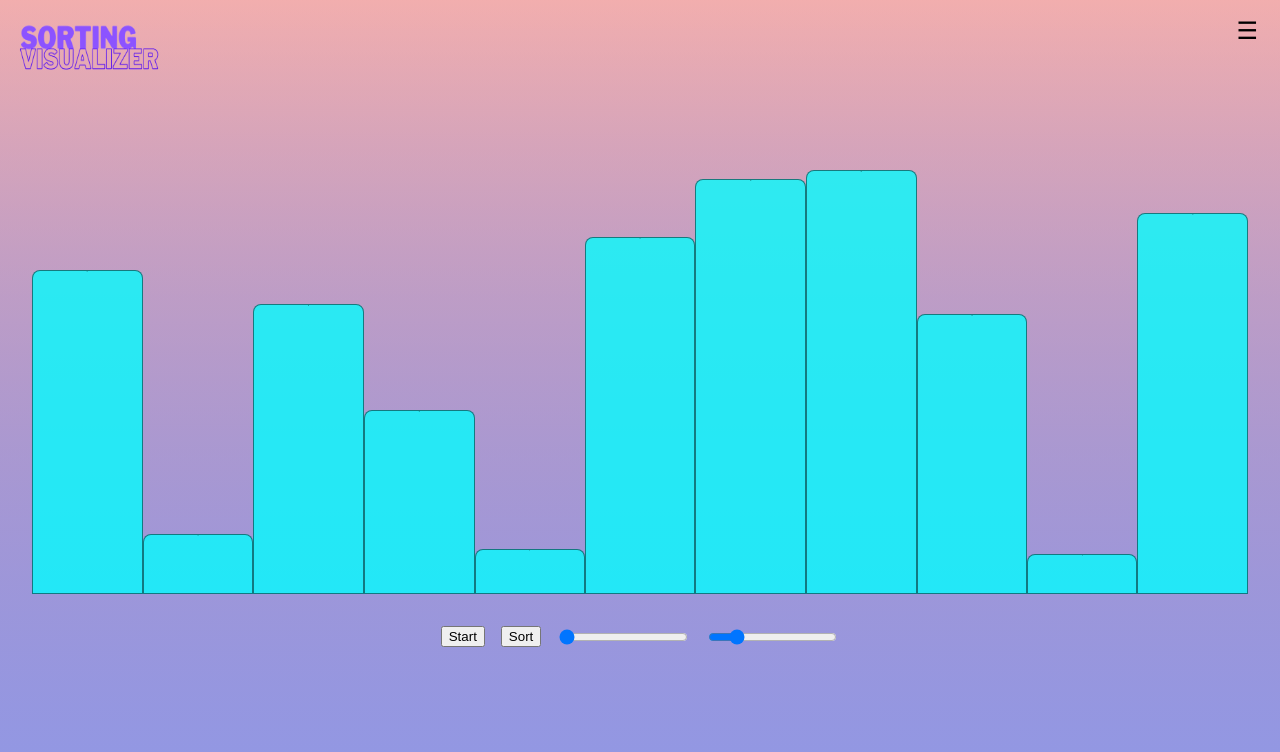
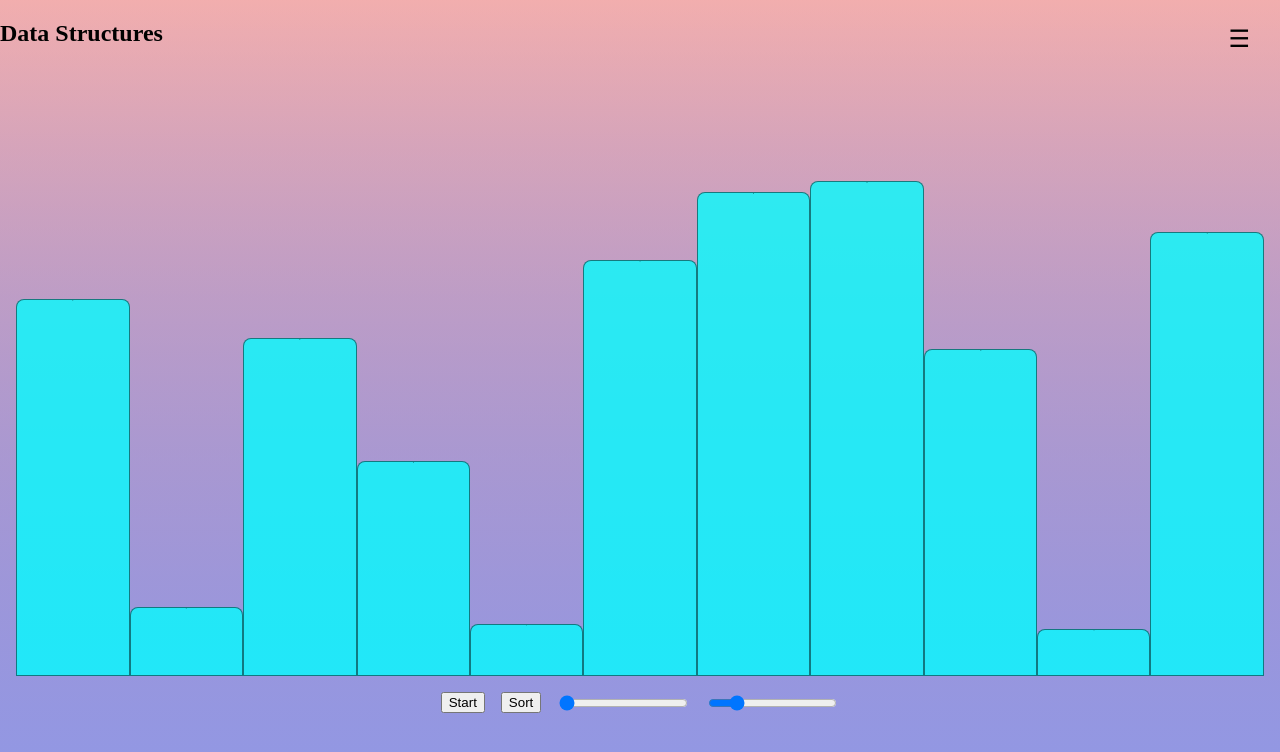
Before and after one commit to mauiwowie88/SortingVisualizer, a React (Create React App) app: page / in a window 1280 px wide. Shown: the top 752 px of the page. Built offline with nearby package versions, Linux system fonts and the light colour scheme.

Commit message:
Fixed component hierarchy

```diff
--- a/src/App.css
+++ b/src/App.css
@@ -18,12 +18,14 @@ html {
   align-items: center;
   justify-content: space-between;
   align-items: flex-start;
-  height: 50px;
-  padding: 1em;
+  height: 0;
 }
 
 .dropdown {
   box-shadow: 0 8px 16px 0 rgba(0, 0, 0, 0.2);
+  padding: 1rem;
+  min-height: 12rem;
+  min-width: 12rem;
 }
 
 .item button {
@@ -35,6 +37,7 @@ html {
 #logo {
   width: 9rem;
   height: 4rem;
+  margin: 1em;
 }
 
 .icon {
@@ -42,6 +45,7 @@ html {
   border: none;
   font-size: 1.5em;
   cursor: pointer;
+  margin: 1em;
 }
 
 .icon.hide {
@@ -50,15 +54,18 @@ html {
 
 /*  Visualizer  */
 #visualizer {
-  padding: 2rem;
-  height: 60vh;
+  margin-top: 100px;
+  padding: 1rem;
+  height: 70%;
   display: flex;
   align-items: flex-end;
   flex: 1;
   overflow: hidden;
+  justify-content: center;
 }
 
 .bar {
+  height: 100%;
   flex-grow: 1;
   text-align: center;
   font-size: 1px;
@@ -78,4 +85,5 @@ html {
   justify-content: center;
   align-items: center;
   gap: 1rem;
+  bottom: 0;
 }
--- a/src/App.js
+++ b/src/App.js
@@ -1,12 +1,99 @@
-import React from "react";
-import Visualizer from "./Components/Visualizer";
+import { useEffect, useState, useCallback } from "react";
 import Navbar from "./Components/Navbar";
+import Settings from "./Components/Settings";
+import data from "./data/dataStructures";
 
 export default function App() {
+  const [size, setSize] = useState(11);
+  const [speed, setSpeed] = useState(111);
+  const [array, setArray] = useState(
+    Array.from({ length: size }, () => Math.random())
+  );
+  const [dataStructure, setDataStructure] = useState(data);
+  const [title, setTitle] = useState("Data Structures");
+  const [stack, setStack] = useState([title]);
+
+  const handleClick = (key) => {
+    const nextStructure = dataStructure[key];
+    if (typeof nextStructure === "object" && !Array.isArray(nextStructure)) {
+      setStack((stack) => [...stack, key]);
+      setDataStructure(nextStructure);
+      setTitle(key);
+    }
+  };
+
+  const handleBack = () => {
+    setStack((prevStack) => {
+      if (prevStack.length <= 1) return prevStack;
+      const newStack = prevStack.slice(0, -1);
+      let newStructure = data;
+      for (let i = 1; i < newStack.length; i++) {
+        newStructure = newStructure[newStack[i]];
+      }
+      setDataStructure(newStructure);
+      setTitle(newStack[newStack.length - 1]);
+      return newStack;
+    });
+  };
+
+  function sort() {
+    console.log("sorting");
+  }
+
+  const renderBars = array.map((value, index) => (
+    <Bar key={index} height={(value * 100).toFixed(0)} />
+  ));
+
+  const handleSizeChange = (event) => {
+    const newSize = parseInt(event.target.value);
+    setSize(newSize);
+  };
+
+  const handleSpeedChange = (event) => {
+    const newSpeed = parseInt(event.target.value);
+    setSpeed(newSpeed);
+  };
+
+  const generateArray = useCallback(() => {
+    const newArray = Array.from({ length: size }, () => Math.random());
+    setArray(newArray);
+  }, [size]);
+
+  useEffect(() => {
+    generateArray();
+  }, [size, generateArray]);
+
   return (
     <>
-      <Navbar />
-      <Visualizer />
+      <Navbar
+        title={title}
+        ds={dataStructure}
+        stack={stack}
+        forward={handleClick}
+        backward={handleBack}
+      />
+      <div id="visualizer">{renderBars}</div>
+
+      <Settings
+        start={generateArray}
+        sort={sort}
+        size={size}
+        speed={speed}
+        changeSize={handleSizeChange}
+        changeSpeed={handleSpeedChange}
+      />
     </>
   );
 }
+
+// Bar Component
+const Bar = ({ height }) => {
+  const style = {
+    height: `${height}%`,
+  };
+  return (
+    <div style={style} className="bar">
+      {height}
+    </div>
+  );
+};
--- a/src/Components/Navbar.jsx
+++ b/src/Components/Navbar.jsx
@@ -1,39 +1,11 @@
 import React, { useEffect, useState, useRef } from "react";
-import ds from "../dataStructures";
-import logo from "../images/logo.png";
 
-export default function Navbar() {
+export default function Navbar({ title, ds, stack, forward, backward }) {
   const [isNavOpen, setIsNavOpen] = useState(false);
-  const [title, setTitle] = useState("Data Structures");
-  const [dataStructure, setDataStructure] = useState(ds);
-  const [stack, setStack] = useState([title]);
   const menuRef = useRef();
 
-  const handleClick = (key) => {
-    const nextStructure = dataStructure[key];
-    if (typeof nextStructure === "object" && !Array.isArray(nextStructure)) {
-      setStack((stack) => [...stack, key]);
-      setDataStructure(nextStructure);
-      setTitle(key);
-    }
-  };
-
-  const handleBack = () => {
-    setStack((prevStack) => {
-      if (prevStack.length <= 1) return prevStack;
-      const newStack = prevStack.slice(0, -1);
-      let newStructure = ds;
-      for (let i = 1; i < newStack.length; i++) {
-        newStructure = newStructure[newStack[i]];
-      }
-      setDataStructure(newStructure);
-      setTitle(newStack[newStack.length - 1]);
-      return newStack;
-    });
-  };
-
-  const renderedItems = Object.keys(dataStructure).map((type) => (
-    <Item title={type} key={type} onClick={handleClick} />
+  const renderedItems = Object.keys(ds).map((type) => (
+    <Item title={type} key={type} onClick={forward} />
   ));
 
   useEffect(() => {
@@ -49,7 +21,7 @@ export default function Navbar() {
 
   return (
     <nav className={`navbar ${isNavOpen ? "active" : ""}`}>
-      <img src={logo} alt="logo" id="logo" />
+      <h1>{title}</h1>
       <button
         className={`icon ${isNavOpen ? "hide" : ""}`}
         onClick={() => setIsNavOpen(!isNavOpen)}
@@ -58,9 +30,8 @@ export default function Navbar() {
       </button>
       {isNavOpen && (
         <div className="dropdown" ref={menuRef}>
-          <h3>{title}</h3>
           {renderedItems}
-          {stack.length > 1 && <button onClick={handleBack}>Back</button>}
+          {stack.length > 1 && <button onClick={backward}>Back</button>}
         </div>
       )}
     </nav>
--- a/src/Components/Visualizer.jsx
+++ /dev/null
@@ -1,64 +0,0 @@
-import { useEffect, useState } from "react";
-import Settings from "./Settings";
-
-// Bar Component
-const Bar = ({ height, highlight }) => {
-  const style = {
-    height: `${height}%`,
-  };
-  return (
-    <div style={style} className="bar">
-      {height}
-    </div>
-  );
-};
-
-export default function Visualizer() {
-  const [size, setSize] = useState(11);
-  const [speed, setSpeed] = useState(111);
-  const [currentIndices, setCurrentIndices] = useState([]);
-  const [array, setArray] = useState(
-    Array.from({ length: size }, () => Math.random())
-  );
-
-  function generateArray() {
-    const newArray = Array.from({ length: size }, () => Math.random());
-    setArray(newArray);
-  }
-
-  function sort() {
-    console.log("sorting");
-  }
-
-  const handleSizeChange = (event) => {
-    const newSize = parseInt(event.target.value);
-    setSize(newSize);
-  };
-
-  const handleSpeedChange = (event) => {
-    const newSpeed = parseInt(event.target.value);
-    setSpeed(newSpeed);
-  };
-
-  useEffect(() => {
-    generateArray();
-  }, [size]);
-
-  return (
-    <>
-      <div id="visualizer">
-        {array.map((value, index) => (
-          <Bar key={index} height={(value * 100).toFixed(0)} />
-        ))}
-      </div>
-      <Settings
-        start={generateArray}
-        sort={sort}
-        size={size}
-        speed={speed}
-        changeSize={handleSizeChange}
-        changeSpeed={handleSpeedChange}
-      />
-    </>
-  );
-}
--- a/src/algorithms.jsx
+++ b/src/data/algorithms.jsx
@@ -1,11 +1,10 @@
 /*** Sorting Functions ***/
 export const trees = {};
+export const linkedLists = {};
 
-export const linkedLists = {};
 export const sortingAlgorithms = {
   bubbleSort(array) {
     if (!array || !array.length) {
-      // Handle the case where 'array' is null or empty.
       console.error("The input array is null or empty.");
       return [];
     }
```
Also changed, not shown: src/data/fake.js (added, +16 -0 lines), src/data/dataStructures.js (renamed from src/dataStructures.js).
